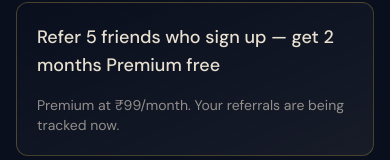
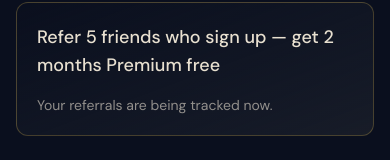
Before and after one commit to abhiksinhaa/Vakil-AI, a Next.js app: page /refer in a window 390 px wide. Shown: the part 155-315 px from the top of the page. Built offline with nearby package versions, Linux system fonts and the light colour scheme; no server answers; the database is empty; sample sign-in values are in the browser's storage.

Commit message:
fix: remove pricing text from refer page and hamburger menu

```diff
--- a/src/components/ReferAndEarn.tsx
+++ b/src/components/ReferAndEarn.tsx
@@ -66,7 +66,7 @@ export default function ReferAndEarn() {
             Refer 5 friends who sign up — get 2 months Premium free
           </p>
           <p className="text-sm text-cream/60">
-            Premium at ₹99/month. Your referrals are being tracked now.
+            Your referrals are being tracked now.
           </p>
         </section>
 
```
